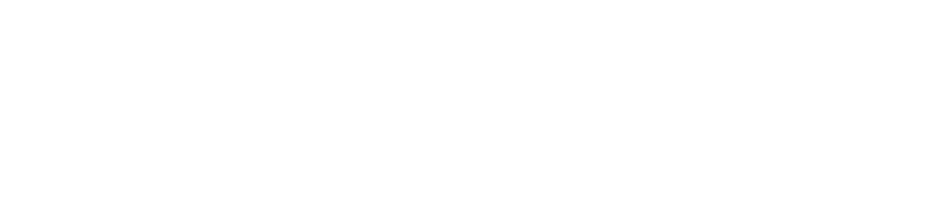
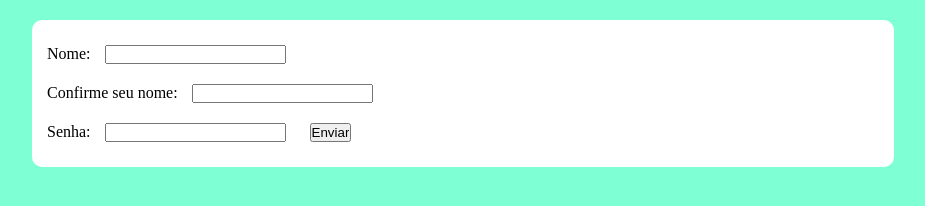
Before and after one commit to felipesabbadine/JavaScript, a plain HTML site: page Desafios/Desafio 8/index.html in a window 1280 px wide. Shown: the whole page, without its empty margins (177-1102 px from the left). Drawn offline with Linux system fonts and the light colour scheme.

Commit message:
teste de regex

```diff
--- a/Desafios/Desafio 8/index.html
+++ b/Desafios/Desafio 8/index.html
@@ -3,9 +3,27 @@
 <head>
     <meta charset="UTF-8">
     <meta name="viewport" content="width=device-width, initial-scale=1.0">
-    <title></title>
+    <title>Teste de Regex</title>
+    <link rel="stylesheet" href="style.css">
 </head>
 <body>
+    <main>
+        <div>
+            <label for="nometxt">Nome:</label>
+            <input type="text" name="nome" id="nometxt">
+            <br>
+            <label for="coname">Confirme seu nome:</label>
+            <input type="text" name="coname" id="conametxt">
+            <br>
+            <label for="senha">Senha:</label>
+            <input type="password" name="senha" id="passtxt">
 
+            <input type="button" value="Enviar" onclick="enviar()">
+        </div>
+
+        <div id="res">
+
+        </div>
+    </main>
 </body>
 </html>
--- a/Desafios/Desafio 8/style.css
+++ b/Desafios/Desafio 8/style.css
@@ -0,0 +1,24 @@
+@charset "UTF-8";
+
+* {
+    margin: 0px;
+    padding: 0px;
+}
+
+body {
+    background-color: aquamarine;
+}
+
+main {
+
+    width: 65vw;
+    background-color: white;
+    margin: auto;
+    margin-top: 20px;
+    padding: 15px;
+    border-radius: 10px;
+}
+
+input {
+    margin: 10px;
+}
```
Also changed, not shown: Aulas/Aula 13/main.js (+5 -3 lines), Desafios/Desafio 8/main.js (+8 -0 lines).
